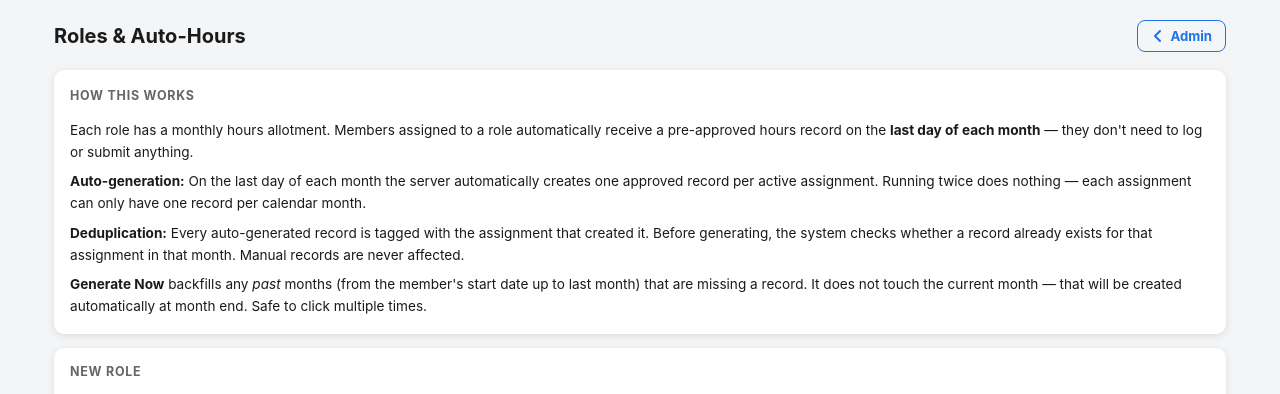
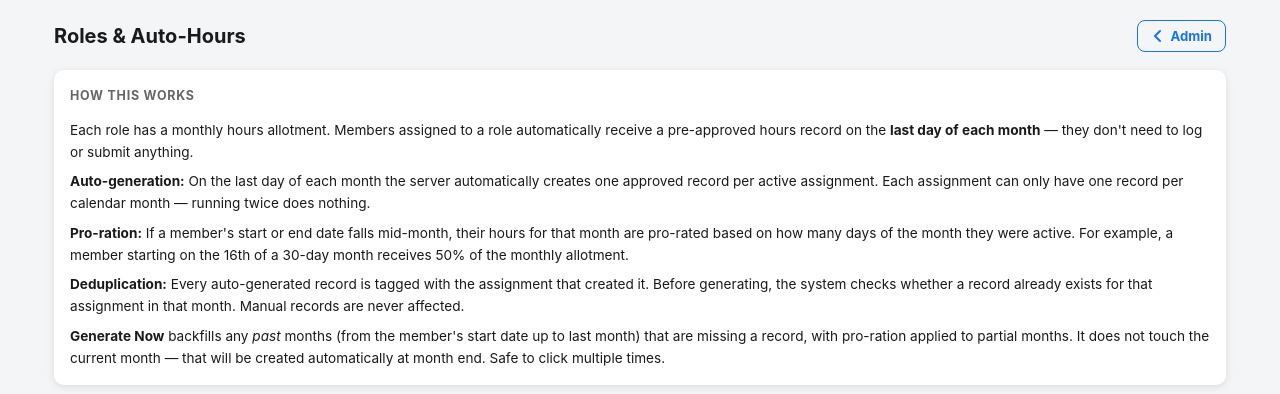
Before and after one commit to alexwhitlock/hours-log-2, a Flask app: page /admin/roles in a window 1280 px wide. Shown: the part 89-483 px from the top of the page. Run offline with Flask 3, Linux system fonts and the light colour scheme; the visitor is signed in with stand-in values (Sample User, id 1); data that the repository does not hold is empty.

Commit message:
Pro-rate hours for partial start/end months
Helper pro_rated_hours() in role_hours.py used by both auto-generation
and Generate Now backfill. Updates explanation in roles page.

Co-Authored-By: Claude Sonnet 4.6 <noreply@anthropic.com>

```diff
--- a/routes/admin.py
+++ b/routes/admin.py
@@ -501,11 +501,14 @@ def generate_role_hours(role_id):
 
                 # Only generate if within the assignment's active period
                 if a.end_date is None or a.end_date >= record_date:
+                    from role_hours import pro_rated_hours
+                    hours = pro_rated_hours(role.monthly_hours, cur_year, cur_month,
+                                           a.start_date, a.end_date)
                     db.add(HoursRecord(
                         user_id=a.user_id,
                         category_id=role.category_id,
                         date=record_date,
-                        hours=role.monthly_hours,
+                        hours=hours,
                         description=f'Auto: {role.name}',
                         status=RecordStatus.approved,
                         approved_at=dt.now(),
--- a/templates/admin/roles.html
+++ b/templates/admin/roles.html
@@ -26,8 +26,13 @@
   </p>
   <p style="margin-bottom:8px">
     <strong>Auto-generation:</strong> On the last day of each month the server automatically
-    creates one approved record per active assignment. Running twice does nothing — each
-    assignment can only have one record per calendar month.
+    creates one approved record per active assignment. Each assignment can only have one
+    record per calendar month — running twice does nothing.
+  </p>
+  <p style="margin-bottom:8px">
+    <strong>Pro-ration:</strong> If a member's start or end date falls mid-month, their hours
+    for that month are pro-rated based on how many days of the month they were active.
+    For example, a member starting on the 16th of a 30-day month receives 50% of the monthly allotment.
   </p>
   <p style="margin-bottom:8px">
     <strong>Deduplication:</strong> Every auto-generated record is tagged with the assignment
@@ -36,8 +41,9 @@
   </p>
   <p style="margin-bottom:0">
     <strong>Generate Now</strong> backfills any <em>past</em> months (from the member's start date
-    up to last month) that are missing a record. It does not touch the current month —
-    that will be created automatically at month end. Safe to click multiple times.
+    up to last month) that are missing a record, with pro-ration applied to partial months.
+    It does not touch the current month — that will be created automatically at month end.
+    Safe to click multiple times.
   </p>
 </div>
 
```
Also changed, not shown: role_hours.py (+19 -1 lines).
